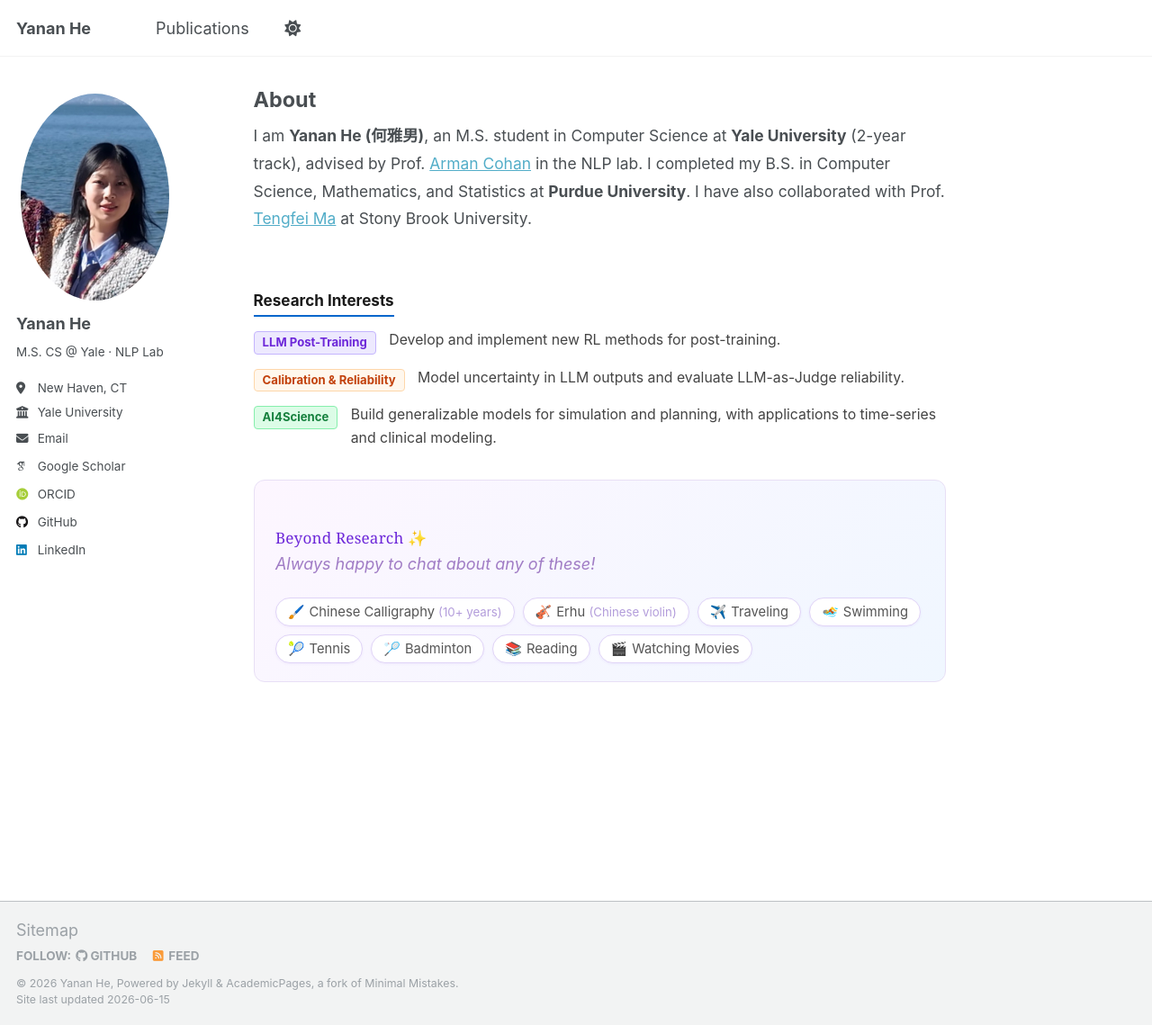
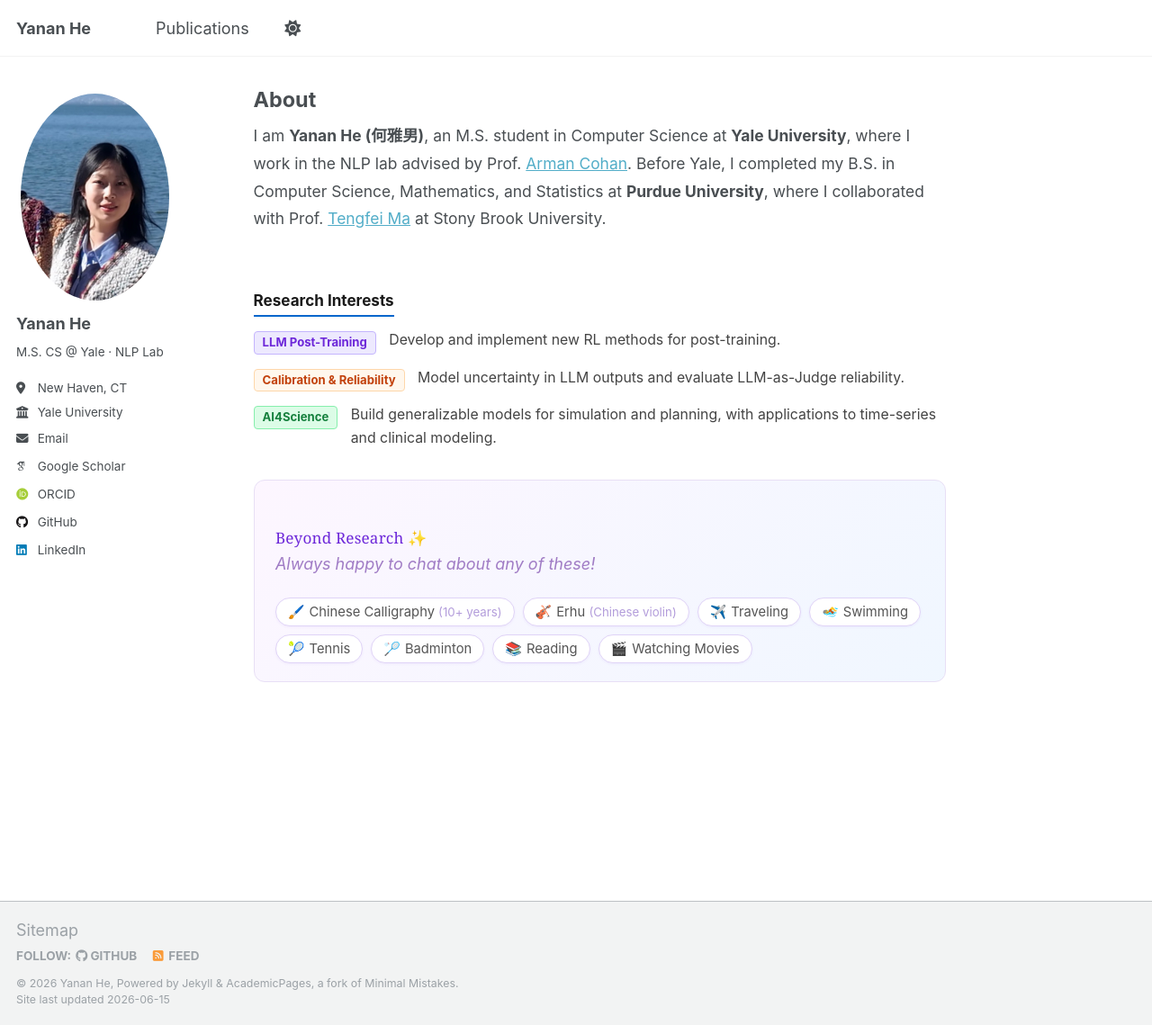
Before and after one commit to Echoo113/Echoo113.github.io, a Jekyll site: the page built from _pages/about.md, in a window 1280 px wide and 1139 px high. Shown: the whole window at 90% size. Built offline with Jekyll 4.4.1, drawn with Linux system fonts in a browser that asks for light colours; some web fonts are replaced.

Commit message:
Refine About intro; darken pub-note color to #888
Co-Authored-By: Claude Sonnet 4.6 <noreply@anthropic.com>

```diff
--- a/_pages/about.md
+++ b/_pages/about.md
@@ -8,7 +8,7 @@ redirect_from:
 ---
 
 <div class="about-intro">
-<p>I am <strong>Yanan He (何雅男)</strong>, an M.S. student in Computer Science at <strong>Yale University</strong> (2-year track), advised by Prof. <a href="https://armancohan.com/">Arman Cohan</a> in the NLP lab. I completed my B.S. in Computer Science, Mathematics, and Statistics at <strong>Purdue University</strong>. I have also collaborated with Prof. <a href="https://sites.google.com/site/matf0123/">Tengfei Ma</a> at Stony Brook University.</p>
+<p>I am <strong>Yanan He (何雅男)</strong>, an M.S. student in Computer Science at <strong>Yale University</strong>, where I work in the NLP lab advised by Prof. <a href="https://armancohan.com/">Arman Cohan</a>. Before Yale, I completed my B.S. in Computer Science, Mathematics, and Statistics at <strong>Purdue University</strong>, where I collaborated with Prof. <a href="https://sites.google.com/site/matf0123/">Tengfei Ma</a> at Stony Brook University.</p>
 </div>
 
 <div class="research-interests">
--- a/assets/css/custom.css
+++ b/assets/css/custom.css
@@ -60,7 +60,7 @@
 .pub-note {
   margin-top: 0.4em;
   font-size: 0.55em;
-  color: #bbb;
+  color: #888;
   display: flex;
   gap: 1em;
 }
```
